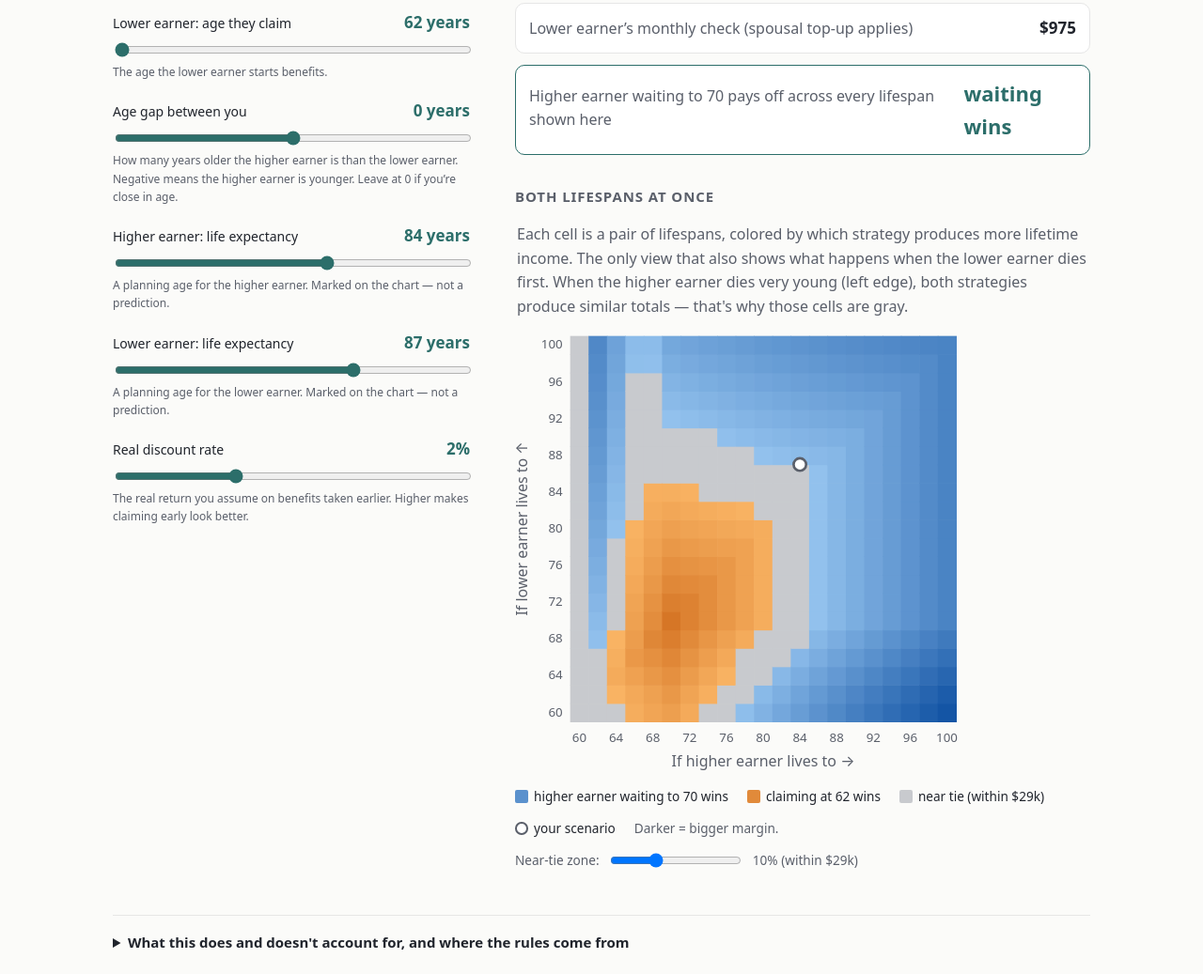
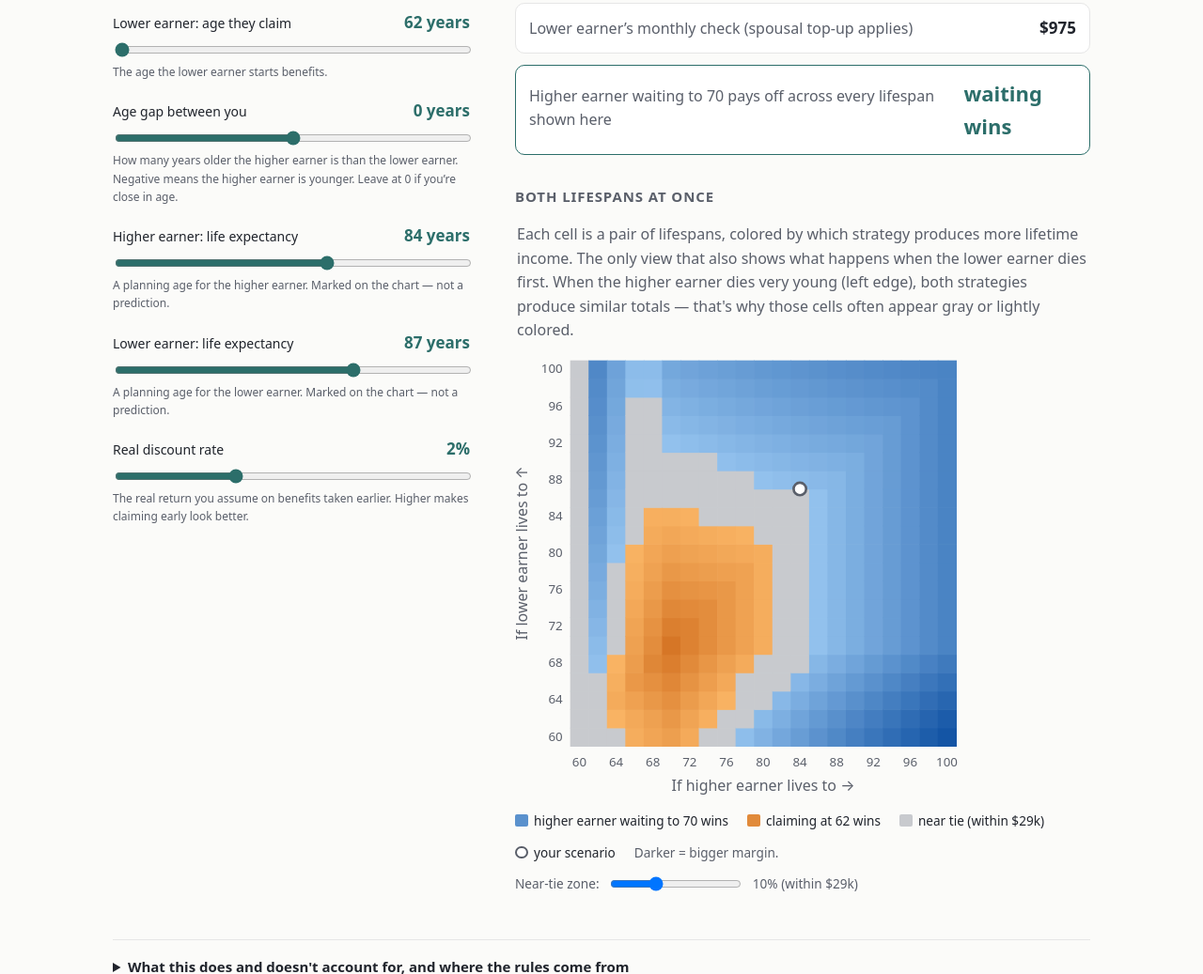
Before and after one commit to gflo247/paths-and-proofs, a website: page social-security/index.html in a window 1280 px wide. Shown: the part 1131-2168 px from the top of the page at 94% size. Drawn offline with nearby package versions, Linux system fonts and the light colour scheme.

Commit message:
SS heatmap: hide gray legend entry at 0% threshold; soften caption copy

```diff
--- a/social-security/index.html
+++ b/social-security/index.html
@@ -106,7 +106,7 @@
         <p class="caption">Each cell is a pair of lifespans, colored by which strategy produces more
           lifetime income. The only view that also shows what happens when the lower earner dies
           first. When the higher earner dies very young (left edge), both strategies produce similar
-          totals — that's why those cells are gray.</p>
+          totals — that's why those cells often appear gray or lightly colored.</p>
         <div class="heatmap" id="heatmap"></div>
         <div class="heatmap-legend" id="heatmap-legend"></div>
         <div class="tie-control">
@@ -354,7 +354,7 @@
     legend.innerHTML =
       `<span><i style="background:${win}"></i> higher earner waiting to ${dAge} wins</span>` +
       `<span><i style="background:${lose}"></i> claiming at ${eAge} wins</span>` +
-      `<span><i style="background:${GRAY}"></i> near tie (within ${tieAmt})</span>` +
+      (tiePct > 0 ? `<span><i style="background:${GRAY}"></i> near tie (within ${tieAmt})</span>` : '') +
       `<span><i style="background:white;border:2px solid ${ink};border-radius:50%;box-sizing:border-box;"></i> your scenario</span>` +
       `<span class="muted">Darker = bigger margin.</span>`;
   }
```
